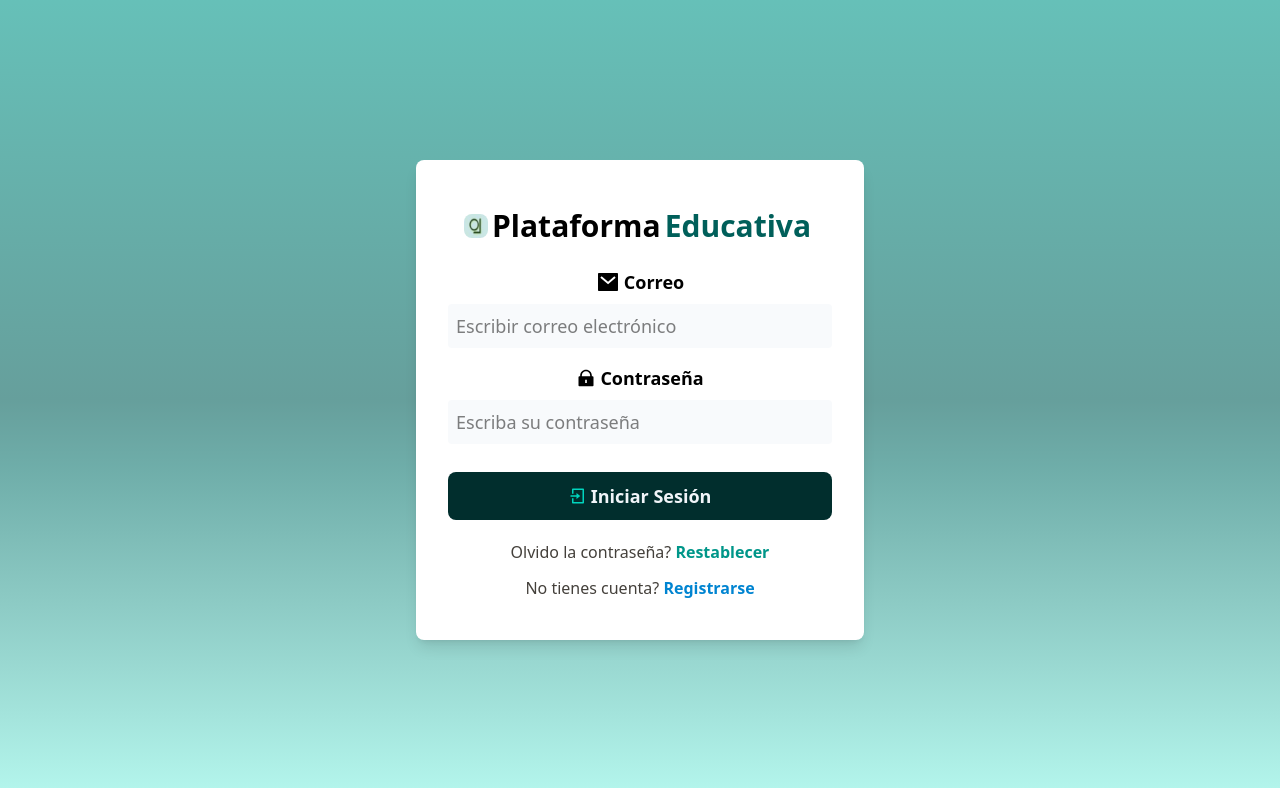
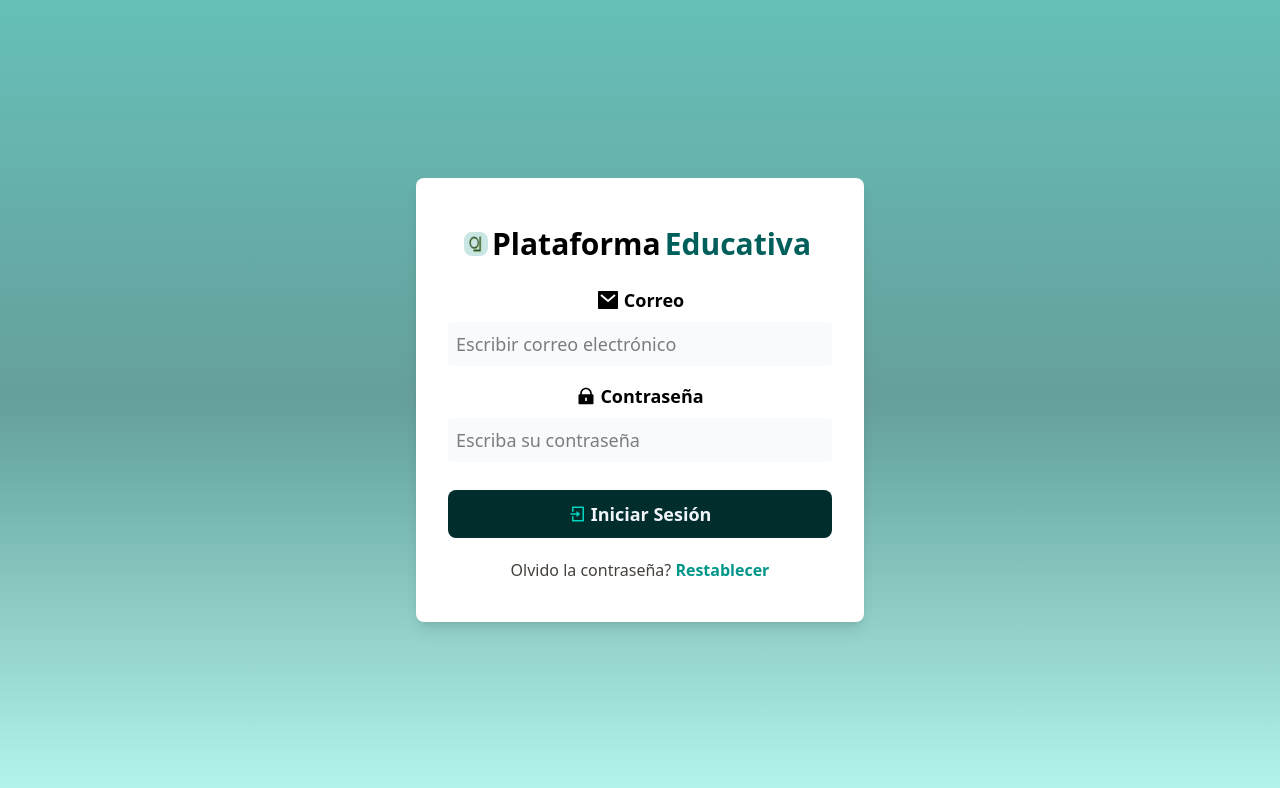
Before and after one commit to Olozano1194/entidadesReact, a React (Vite) app: page /login in a window 1280 px wide. Shown: the top 788 px of the page. Built offline with nearby package versions, Linux system fonts and the light colour scheme.

Commit message:
feat(user): Cambios minimos en los componente

```diff
--- a/src/components/SideBar.tsx
+++ b/src/components/SideBar.tsx
@@ -123,7 +123,7 @@ const SideBar = () => {
                                             </button>
                                             <ul className={`mt-2 ${!showSubMenu.menu2 ? 'hidden' : ''}`}>
                                                 <li>
-                                                    <Link to='registrar-miembro-day' className="py-2 px-4 border-l border-slate-400 block ml-6 text-white font-semibold relative before:w-3 before:h-3 before:absolute before:bg-primary before:rounded-full before:-left-[6.5px] before:top-1/2 before:-translate-y-1/2 before:border-4 before:border-secondary hover:text-gray-400 transition-colors">Registrar Estudiante</Link>
+                                                    <Link to='registerStudent' className="py-2 px-4 border-l border-slate-400 block ml-6 text-white font-semibold relative before:w-3 before:h-3 before:absolute before:bg-primary before:rounded-full before:-left-[6.5px] before:top-1/2 before:-translate-y-1/2 before:border-4 before:border-secondary hover:text-gray-400 transition-colors">Registrar Estudiante</Link>
                                                 </li>
                                                 <li>
                                                     <Link to='miembros-day' className="py-2 px-4 border-l border-slate-400 block ml-6 text-white font-semibold relative before:w-3 before:h-3 before:absolute before:bg-primary before:rounded-full before:-left-[6.5px] before:top-1/2 before:-translate-y-1/2 before:border-4 before:border-secondary hover:text-gray-400 transition-colors">Ver Estudiante</Link>
--- a/src/pages/auth/Login.tsx
+++ b/src/pages/auth/Login.tsx
@@ -139,9 +139,9 @@ const Login = () => {
                     Iniciar Sesión
                 </Button>
                 <div className="p-2 mt-3 flex flex-col gap-3">
-                    <p className="text-center text-stone-700">Olvido la contraseña? <a href="#" className="text-teal-600 font-bold hover:text-teal-800 transition-colors">Restablecer</a></p>
+                    <p className="text-center text-stone-700">Olvido la contraseña? <Link to='/' className="text-teal-600 font-bold hover:text-teal-800 transition-colors">Restablecer</Link></p>
 
-                    <p className="text-center text-stone-700">No tienes cuenta? <Link to='/registerUser' className="text-sky-600 font-bold hover:text-sky-700 transition-colors">Registrarse</Link></p>
+                    {/* <p className="text-center text-stone-700">No tienes cuenta? <Link to='/registerUser' className="text-sky-600 font-bold hover:text-sky-700 transition-colors">Registrarse</Link></p> */}
                 </div>
             </Form>
        </Main>
--- a/src/pages/auth/register/RegisterUser.tsx
+++ b/src/pages/auth/register/RegisterUser.tsx
@@ -58,7 +58,7 @@ const RegisterUser = () => {
             const requestData: CreateUserDto = {
                 nombre: data.nombre.trim(),
                 apellido: data.apellido.trim(),
-                email: data.email,
+                email: data.email.toLowerCase(),
                 password: data.password,
                 rol: data.rol,
                 idinstitucion: data.idinstitucion,
@@ -78,7 +78,7 @@ const RegisterUser = () => {
                 },
 
             });
-            navigate('/registerUser');
+            navigate('/admin');
 
         } catch (error) {
             const errorMessage = error instanceof Error ? error.message : 'Error al registrar el usuario';
```
